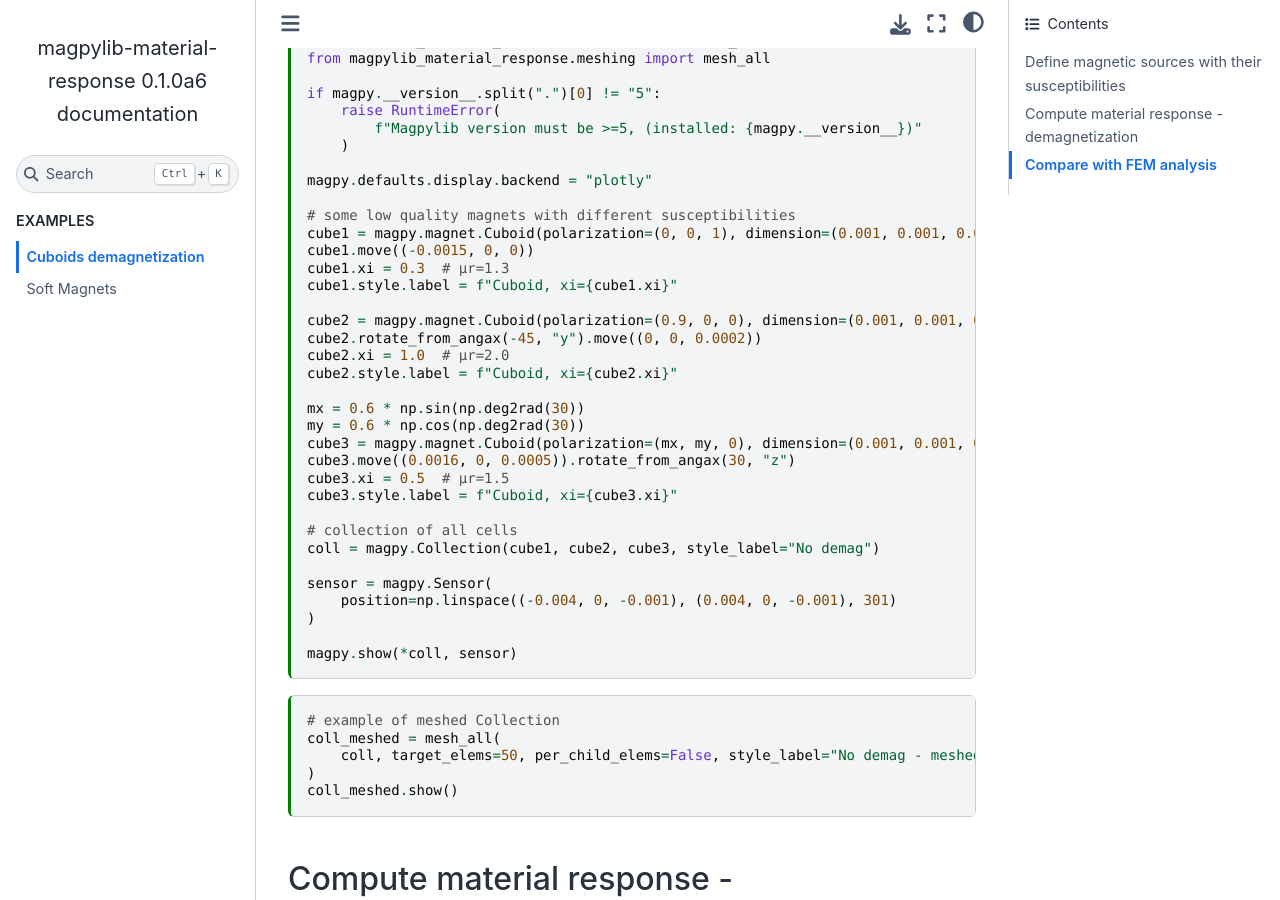
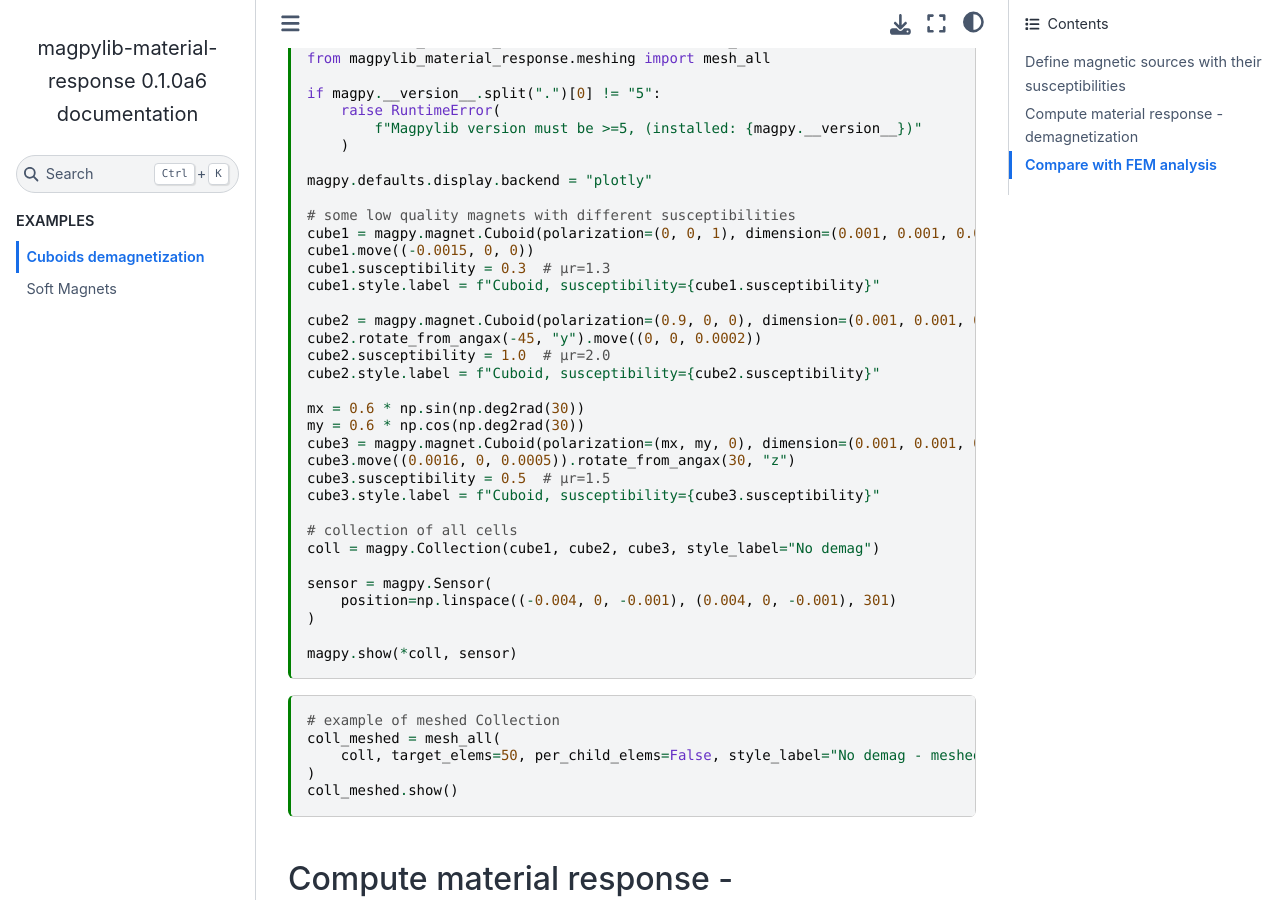
Before and after one commit to magpylib/magpylib-material-response, a Sphinx documentation site: the page built from docs/examples/cuboids_demagnetization.md, in a window 1280 px wide and 900 px high, scrolled down 658 px. Built offline with Sphinx 7.4.7 and the Sphinx Book theme 1.1.4, drawn with Linux system fonts in a browser that asks for light colours; comment, search, counter and statistics services are not loaded.

Commit message:
renaming xi->susceptibility (#5)
Co-authored-by: Boisselet Alexandre (IFAT DC ATV SC D TE2) <Alexandre.Boisselet@infineon.com>

```diff
--- a/docs/examples/cuboids_demagnetization.md
+++ b/docs/examples/cuboids_demagnetization.md
@@ -42,20 +42,20 @@ magpy.defaults.display.backend = "plotly"
 # some low quality magnets with different susceptibilities
 cube1 = magpy.magnet.Cuboid(polarization=(0, 0, 1), dimension=(0.001, 0.001, 0.001))
 cube1.move((-0.0015, 0, 0))
-cube1.xi = 0.3  # µr=1.3
-cube1.style.label = f"Cuboid, xi={cube1.xi}"
+cube1.susceptibility = 0.3  # µr=1.3
+cube1.style.label = f"Cuboid, susceptibility={cube1.susceptibility}"
 
 cube2 = magpy.magnet.Cuboid(polarization=(0.9, 0, 0), dimension=(0.001, 0.001, 0.001))
 cube2.rotate_from_angax(-45, "y").move((0, 0, 0.0002))
-cube2.xi = 1.0  # µr=2.0
-cube2.style.label = f"Cuboid, xi={cube2.xi}"
+cube2.susceptibility = 1.0  # µr=2.0
+cube2.style.label = f"Cuboid, susceptibility={cube2.susceptibility}"
 
 mx = 0.6 * np.sin(np.deg2rad(30))
 my = 0.6 * np.cos(np.deg2rad(30))
 cube3 = magpy.magnet.Cuboid(polarization=(mx, my, 0), dimension=(0.001, 0.001, 0.002))
 cube3.move((0.0016, 0, 0.0005)).rotate_from_angax(30, "z")
-cube3.xi = 0.5  # µr=1.5
-cube3.style.label = f"Cuboid, xi={cube3.xi}"
+cube3.susceptibility = 0.5  # µr=1.5
+cube3.style.label = f"Cuboid, susceptibility={cube3.susceptibility}"
 
 # collection of all cells
 coll = magpy.Collection(cube1, cube2, cube3, style_label="No demag")
```
Also changed, not shown: docs/examples/soft_magnets.md (+4 -4 lines), 7 other files.
